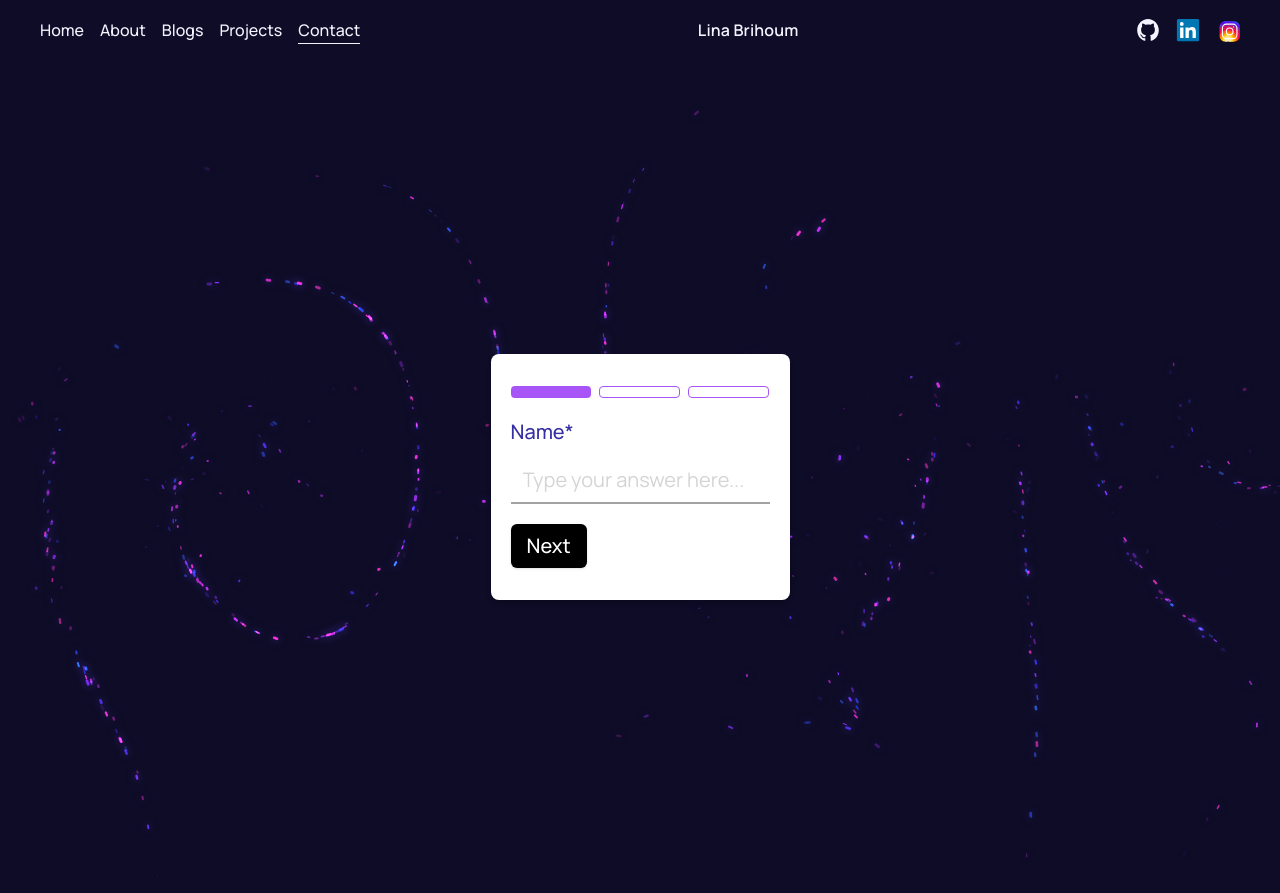
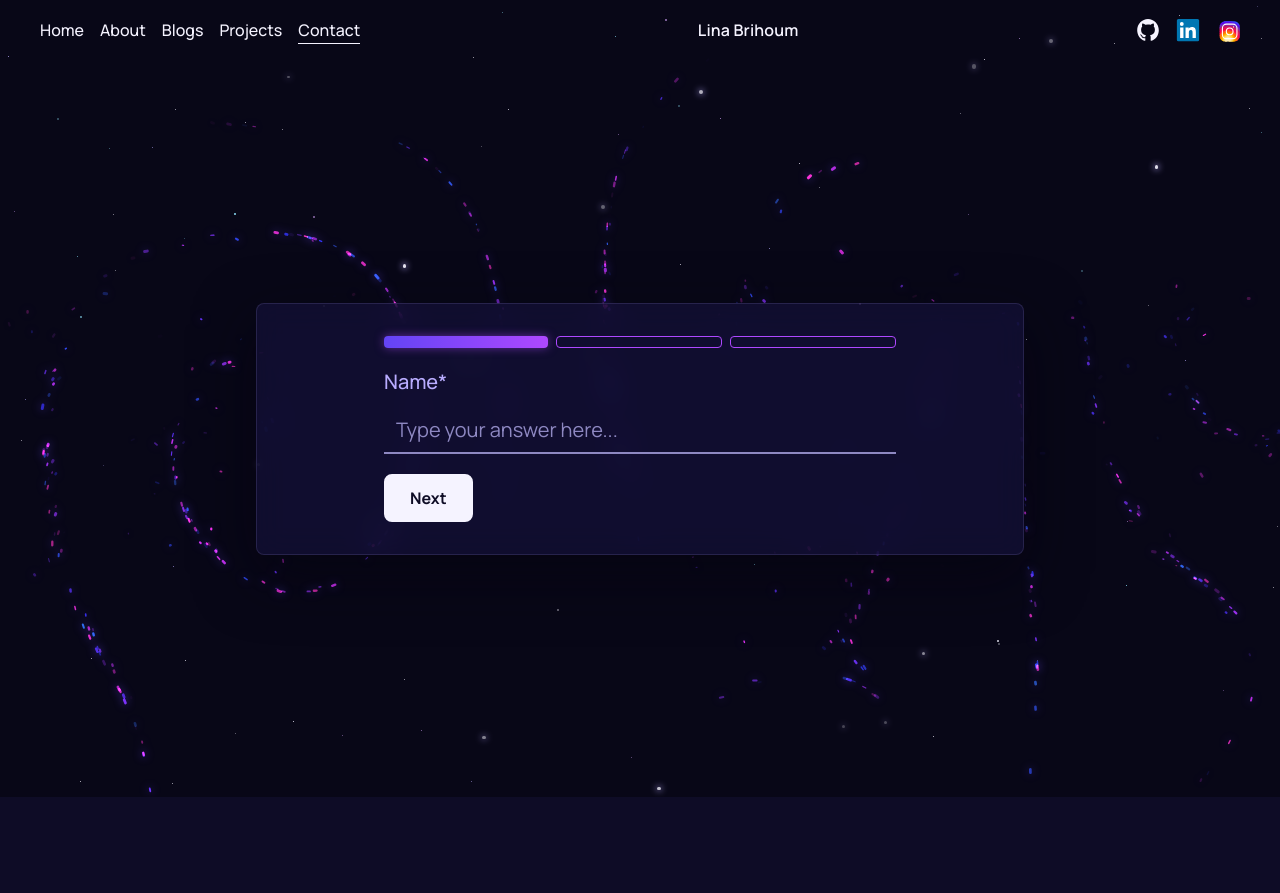
Before and after one commit to linabrihoum/portfolio_blog, a Next.js app: page /contact in a window 1280 px wide. Both pictures are taken after a click on the button "Start". After the commit the page ends 800 px from the top, so only its background shows below. Built offline with nearby package versions, Linux system fonts and the light colour scheme.

Commit message:
redesigning the contact page

```diff
--- a/src/app/contact/page.js
+++ b/src/app/contact/page.js
@@ -1,19 +1,22 @@
-import ContactForm from "@/src/components/Contact/ContactForm";
+import ContactPage from "@/src/components/Contact/ContactPage";
+import { Starfield } from "@/src/components/ui/Starfield";
+import { Vortex } from "@/src/components/ui/Vortex";
 import siteMetadata from "@/src/utils/siteMetaData";
 
-// Custom metadata
 export const metadata = {
-  metadataBase: new URL(siteMetadata.siteUrl),
   title: "Contact Me!",
-  description: `Contact me or email me at ${siteMetadata.email} `,
+  description: `Contact me or email me at ${siteMetadata.email}`,
+  alternates: { canonical: "/contact" },
 };
 
-
-
-export default function Contact(){
-    return <section>
-        <div>
-            <ContactForm />
-        </div>
-         </section>
+export default function Contact() {
+  return (
+    // Pulled up under the see-through header so the background fills the whole screen
+    <main className="relative -mt-16 h-screen min-h-[620px] overflow-hidden bg-[var(--surface-deep)] pt-16">
+      <Starfield density={80} seed={22} />
+      <Vortex particleCount={600} rangeY={140} className="flex h-full items-center justify-center px-5">
+        <ContactPage />
+      </Vortex>
+    </main>
+  );
 }
--- a/src/components/Contact/ContactForm.js
+++ /dev/null
@@ -1,10 +0,0 @@
-"use client";
-import React from "react";
-import { VortexDemo } from "../ui/VortexDemo";
-
-export default function ContactForm() {
-
-  return (
-      <VortexDemo />
-  );
-}
--- a/src/components/Contact/ContactPage.js
+++ b/src/components/Contact/ContactPage.js
@@ -1,6 +1,12 @@
+"use client";
 import React, { useState, useEffect } from "react";
 import siteMetadata from "@/src/utils/siteMetaData";
 import { CONTACT_FIELDS, validateContactField } from "@/src/utils/contact";
+import { Button } from "../Elements/Button";
+
+// Frosted glass over the Vortex: see-through dark purple with a blur.
+const CARD =
+  "relative z-10 flex w-full max-w-screen-md flex-col items-center rounded-lg border border-[var(--border-subtle)] bg-[rgba(20,17,55,.72)] px-5 py-8 shadow-[0_20px_60px_rgba(5,4,15,.6)] [backdrop-filter:var(--glass-blur)]";
 
 const ContactPage = () => {
   const [formStarted, setFormStarted] = useState(false);
@@ -86,44 +92,36 @@ const ContactPage = () => {
   }, [currentStep, formData]);
 
   return (
-    <div className="relative flex items-center justify-center h-screen bg-gray-100 dark:bg-gray-900">
-      <div className="relative flex flex-col items-center justify-center w-full max-w-screen-md px-5 py-8 bg-white dark:bg-gray-800 rounded-lg shadow-md z-10">
+    <div className={CARD}>
       {!formStarted ? (
-          <div className="text-center w-full max-w-lg">
-            <h1 className="text-3xl font-bold text-indigo-800">Contact Me!</h1>
-            <p className="mt-3 text-lg text-neutral-500">
-              Thank you for your interest in reaching out! Have a question or
-              want to collaborate? I&apos;m always excited to connect with fellow
-              tech enthusiasts and professionals. Fill out the form and let&apos;s
-              create something amazing together!
+        <div className="w-full max-w-lg text-center">
+          <h1 className="text-3xl font-bold text-[var(--indigo-300)]">Contact Me!</h1>
+          <p className="mt-3 text-lg leading-relaxed text-[var(--text-body)]">
+            Thank you for your interest in reaching out! Have a question or want to collaborate? I&apos;m always
+            excited to connect with fellow tech enthusiasts and professionals. Fill out the form and let&apos;s create
+            something amazing together!
           </p>
           <div className="mt-5">
-              <button
-                onClick={() => setFormStarted(true)}
-                className="px-4 py-3 text-xl font-bold text-white bg-black rounded-md shadow hover:bg-neutral-800 focus:bg-neutral-800 focus:outline-none focus:ring-2 focus:ring-offset-2 focus:ring-neutral-300"
-              >
+            <Button size="lg" onClick={() => setFormStarted(true)}>
               Start
-              </button>
+            </Button>
           </div>
         </div>
       ) : (
         <form onSubmit={handleSubmit} className="w-full max-w-lg">
-            <div className="mb-5">
-              <div className="flex items-stretch gap-2">
+          {/* One segment per field; filled segments glow indigo → violet */}
+          <div className="mb-5 flex items-stretch gap-2" aria-hidden="true">
             {steps.map((step, index) => (
               <div
-                    key={index}
-                    className={`w-full h-3 rounded ${
+                key={step}
+                data-filled={index <= currentStep || undefined}
+                className={`h-3 w-full rounded transition-[background-color,box-shadow] duration-300 ${
                   index <= currentStep
-                        ? "bg-purple-500"
-                        : "border border-purple-500"
+                    ? "bg-[linear-gradient(90deg,#6344F5,#AE48FF)] shadow-[0_0_10px_rgba(174,72,255,.5)]"
+                    : "border border-[#AE48FF]"
                 }`}
-                  ></div>
+              />
             ))}
-                {currentStep === steps.length && (
-                  <div className="w-full h-3 rounded bg-purple-500"></div>
-                )}
-              </div>
           </div>
 
           {currentStep < steps.length ? (
@@ -132,10 +130,7 @@ const ContactPage = () => {
                 (field, index) =>
                   currentStep === index && (
                     <div key={field}>
-                        <label
-                          htmlFor={field}
-                          className="block text-xl font-medium text-indigo-800"
-                        >
+                      <label htmlFor={field} className="block text-xl font-medium text-[var(--indigo-300)]">
                         {field.charAt(0).toUpperCase() + field.slice(1)}*
                       </label>
                       <input
@@ -144,65 +139,42 @@ const ContactPage = () => {
                         id={field}
                         value={formData[field]}
                         onChange={handleInputChange}
-                          className="w-full mt-3 text-xl font-normal border-0 border-b-2 border-neutral-400 focus:border-black focus:outline-none focus:ring-0 placeholder:text-neutral-300"
+                        className="mt-3 w-full border-0 border-b-2 border-fg-3 bg-transparent py-2 text-xl text-fg-1 transition-colors duration-200 placeholder:text-fg-3 focus:border-[var(--cyan-500)] focus:outline-none focus:ring-0"
                         placeholder="Type your answer here..."
                       />
-                        {errors[field] && (
-                          <p className="mt-2 text-sm text-red-600">
-                            {errors[field]}
-                          </p>
-                        )}
+                      {errors[field] && <p className="mt-2 text-sm text-[var(--danger)]">{errors[field]}</p>}
                     </div>
                   )
               )}
             </div>
           ) : (
             <div className="text-center">
-                <h2 className="text-2xl font-bold text-indigo-800">
+              <h2 className="text-2xl font-bold text-[var(--indigo-300)]">
                 Thank you for reaching out, {formData.name}!
               </h2>
-                <p className="mt-3 text-lg text-neutral-500">
-                  We will be in touch soon.
-                </p>
+              <p className="mt-3 text-lg text-[var(--text-body)]">We will be in touch soon.</p>
             </div>
           )}
 
           {currentStep < steps.length && (
             <div className="flex items-center gap-2">
               {currentStep > 0 && (
-                  <button
-                    type="button"
-                    onClick={previousStep}
-                    className="px-4 py-2 text-xl font-medium text-white bg-black rounded-md shadow hover:bg-neutral-800 focus:bg-neutral-800 focus:outline-none focus:ring-2 focus:ring-offset-2 focus:ring-neutral-300"
-                  >
+                <Button variant="outline" onClick={previousStep}>
                   Previous
-                  </button>
+                </Button>
               )}
-                {currentStep < steps.length - 1 && (
-                  <button
-                    type="button"
-                    onClick={nextStep}
-                    className="px-4 py-2 text-xl font-medium text-white bg-black rounded-md shadow hover:bg-neutral-800 focus:bg-neutral-800 focus:outline-none focus:ring-2 focus:ring-offset-2 focus:ring-neutral-300"
-                  >
-                    Next
-                  </button>
-                )}
+              {currentStep < steps.length - 1 && <Button onClick={nextStep}>Next</Button>}
               {currentStep === steps.length - 1 && (
-                  <button
-                    type="submit"
-                    disabled={status === "sending"}
-                    className="px-4 py-2 text-xl font-medium text-white bg-black rounded-md shadow hover:bg-neutral-800 focus:bg-neutral-800 focus:outline-none focus:ring-2 focus:ring-offset-2 focus:ring-neutral-300 disabled:opacity-60"
-                  >
+                <Button type="submit" disabled={status === "sending"} className="disabled:opacity-60">
                   {status === "sending" ? "Sending..." : "Submit"}
-                  </button>
+                </Button>
               )}
             </div>
           )}
 
           {status === "error" && (
-              <p role="alert" className="mt-3 text-sm text-red-600">
-                Sorry, your message couldn&apos;t be sent. Please try again, or
-                email me at{" "}
+            <p role="alert" className="mt-3 text-sm text-[var(--danger)]">
+              Sorry, your message couldn&apos;t be sent. Please try again, or email me at{" "}
               <a href={`mailto:${siteMetadata.email}`} className="underline">
                 {siteMetadata.email}
               </a>
@@ -223,7 +195,6 @@ const ContactPage = () => {
         </form>
       )}
     </div>
-    </div>
   );
 };
 
--- a/src/components/ui/VortexDemo.js
+++ /dev/null
@@ -1,16 +0,0 @@
-import React from "react";
-import { Vortex } from "./Vortex";
-import ContactPage from "../Contact/ContactPage";
-
-export function VortexDemo() {
-  return (
-    <div className="relative w-full mx-auto rounded-md  h-full overflow-hidden">
-      <Vortex
-        backgroundColor="black"
-        className="flex items-center flex-col justify-center px-2 md:px-10 py-4 w-full h-full"
-      >
-        <ContactPage />
-      </Vortex>
-    </div>
-  );
-}
```
Also changed, not shown: 1 other file (tests, documents, lock files or other folders). Lines whose indentation alone changed are shown as unchanged.
